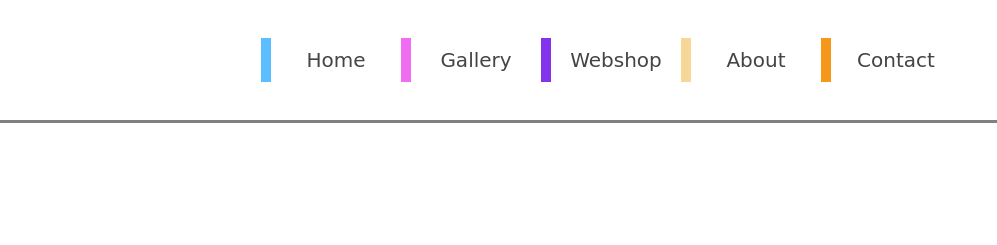
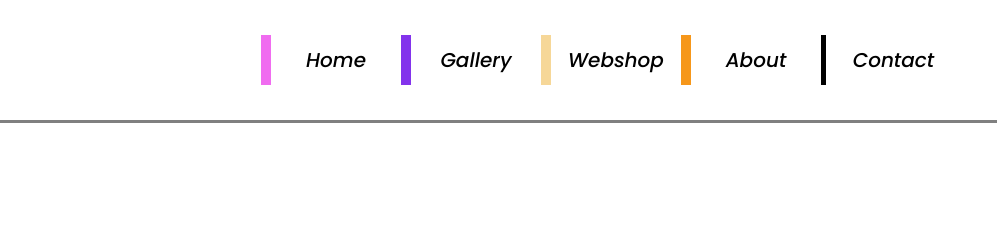
Before and after one commit to BillGun89/webbdesign, a plain HTML site: page index.html in a window 1280 px wide. Shown: the top 245 px of the page, 283-1280 px from the left. Drawn offline with nearby package versions, Linux system fonts and the light colour scheme.

Commit message:
Update headstyle.css

```diff
--- a/headstyle.css
+++ b/headstyle.css
@@ -45,7 +45,8 @@ width: 20%;
    display: block;
    font-size: 20px;
    margin-left: 30px;
-   font-family: 'Coming Soon', cursive;
+   font-family: 'Poppins', sans-serif;
+   font-weight: 500;
 }
 
 .logo {
@@ -172,6 +173,7 @@ width: 20%;
     list-style-type: none;
     margin: 0px;
     padding: 0px;
+
   }
 
   nav li{
@@ -188,18 +190,17 @@ width: 20%;
     position: relative;
     z-index: 2;
     text-decoration: none;
-    color: #444;
+    color: rgb(0, 0, 0);
     box-sizing: border-box;
     -moz-box-sizing: border-box;
     -webkit-box-sizing: border-box;
   }
 
   nav li a:hover{ border-bottom: 0px; color: #fff;}
-  nav li:first-child a{ border-left: 10px solid #5dbeff; }
-  nav li:nth-child(2) a{ border-left: 10px solid #f06cf0; }
-  nav li:nth-child(3) a{ border-left: 10px solid #8333ec; }
-  nav li:nth-child(4) a{ border-left: 10px solid #f6d798; }
-  nav li:nth-child(5) a{ border-left: 10px solid #f6971a; }
+  nav li:first-child a{ border-left: 10px solid #f06cf0; }
+  nav li:nth-child(2) a{ border-left: 10px solid #8333ec; }
+  nav li:nth-child(3) a{ border-left: 10px solid #f6d798; }
+  nav li:nth-child(4) a{ border-left: 10px solid #f6971a; }
   nav li:last-child a{ border-left: 10px solid #080808; }
 
   nav li a:after {
@@ -215,15 +216,14 @@ width: 20%;
   }
 
   nav li a:hover:after{ width: 100%; }
-  nav li:first-child a:after{ background: #5dbeff; }
-  nav li:nth-child(2) a:after{ background: #f06cf0; }
-  nav li:nth-child(3) a:after{ background: #8333ec; }
-  nav li:nth-child(4) a::after{ background:  #f6d798; }
-  nav li:nth-child(5) a::after{ background:  #f6971a; }
+  nav li:first-child a:after{ background: #f06cf0; }
+  nav li:nth-child(2) a:after{ background: #8333ec; }
+  nav li:nth-child(3) a::after{ background:  #f6d798; }
+  nav li:nth-child(4) a::after{ background:  #f6971a; }
   nav li:last-child a:after{ background: #352c88; }
 
 
-
+/*
   @font-face {
     font-family: 'Lato';
     font-style: normal;
@@ -248,6 +248,7 @@ width: 20%;
     font-weight: 700;
     src: local('Lato Bold'), local('Lato-Bold'), url(http://themes.googleusercontent.com/static/fonts/lato/v6/wkfQbvfT_02e2IWO3yYueQ.woff) format('woff');
   }
+  */
 
   @media screen and (max-width:500px){
     #test a
```
